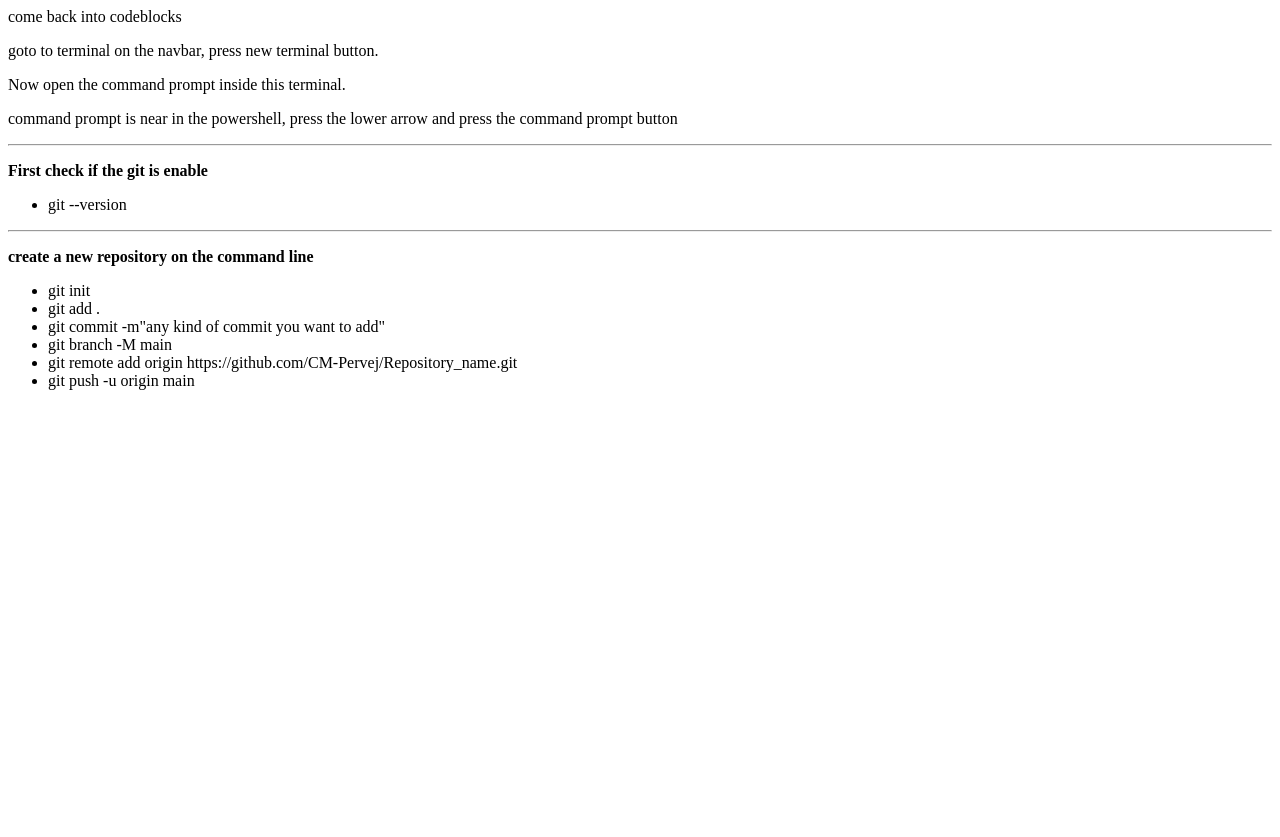
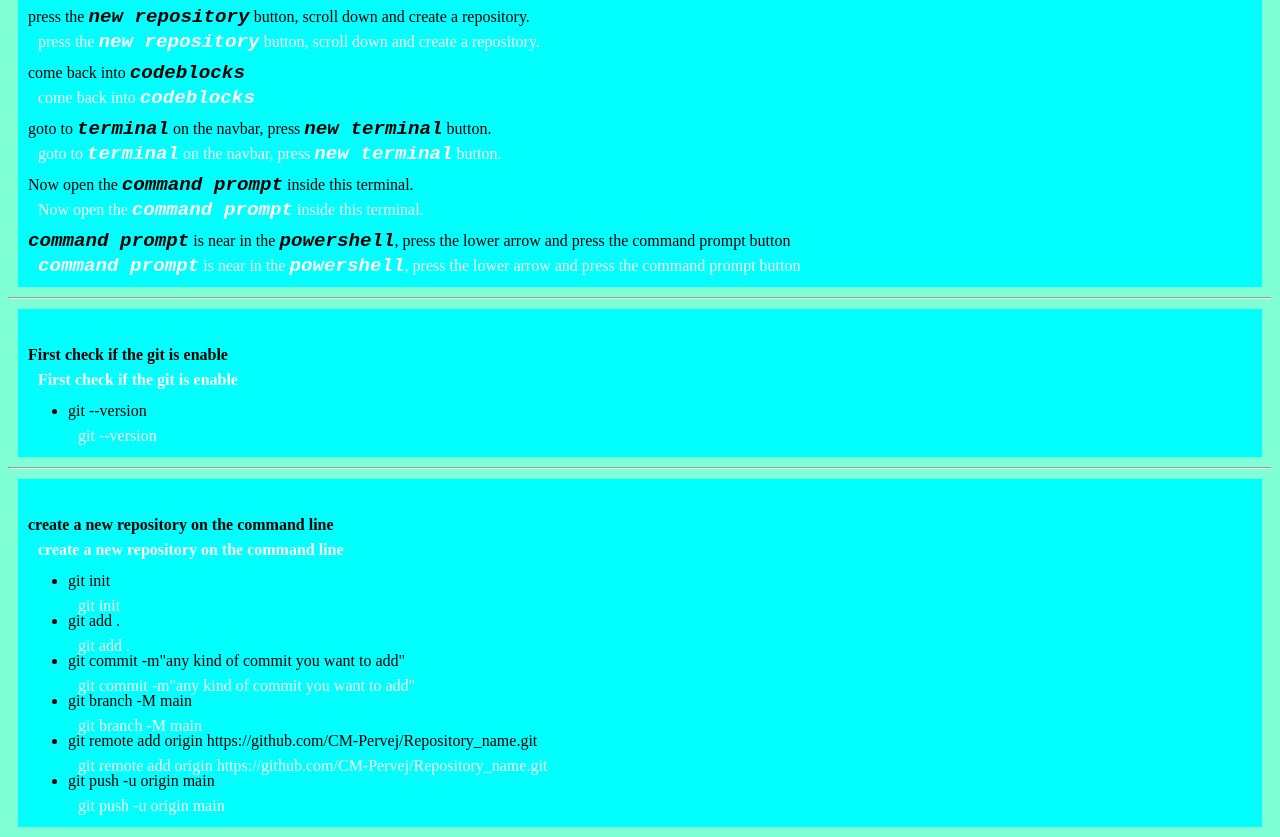
Before and after one commit to CM-Pervej/How, a plain HTML site: page index.html in a window 1280 px wide. Shown: the part 106-943 px from the top of the page. Before the commit the page ends 800 px from the top, so only its background shows below. Drawn offline with Linux system fonts and the light colour scheme.

Commit message:
added the first blog

```diff
--- /dev/null
+++ b/css/styles.css
@@ -0,0 +1,17 @@
+body{
+    background-color: aquamarine;
+    color: rgb(0, 0, 0);
+    text-shadow: 10px 25px white;
+    line-height: 40px;
+}
+div{
+    background-color: aqua;
+    padding: 10px;
+    margin: 10px;
+}
+span{
+    font-size: larger;
+    font-family: 'Courier New', Courier, monospace;
+    font-weight: bold;
+    font-style: italic;
+}
--- a/index.html
+++ b/index.html
@@ -4,6 +4,7 @@
     <meta charset="UTF-8">
     <meta name="viewport" content="width=device-width, initial-scale=1.0">
     <title>How to store codes into github</title>
+    <link rel="stylesheet" href="css/styles.css">
 </head>
 <body>
     <div>
```
